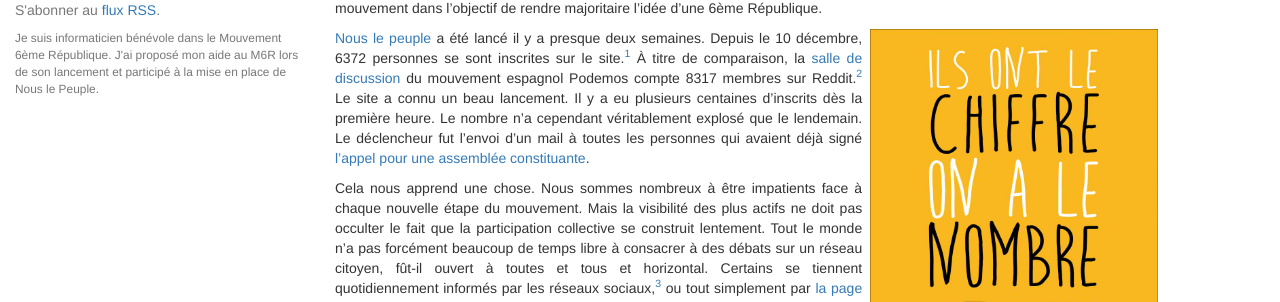
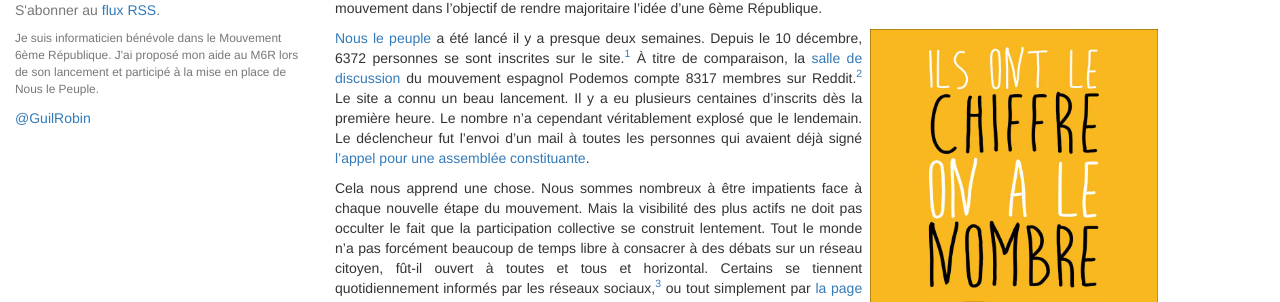
Before and after one commit to guillaumerobin/guillaumerobin.github.io, a Jekyll site: the page built from index.html, in a window 1280 px wide. Shown: the part 132-434 px from the top of the page. Built offline with Jekyll 4.4.1, drawn with Linux system fonts in a browser that asks for light colours; nearby versions of some CDN libraries.

Commit message:
twitter on layout

```diff
--- a/_layouts/default.html
+++ b/_layouts/default.html
@@ -27,6 +27,7 @@
               J'ai proposé mon aide au M6R lors de son lancement
               et participé à la mise en place de Nous le Peuple.
             </p>
+            <a href="https://twitter.com/GuilRobin">@GuilRobin</a>
         </div>
         <div class="col-md-8" id="content">
           {{ content }}
```
